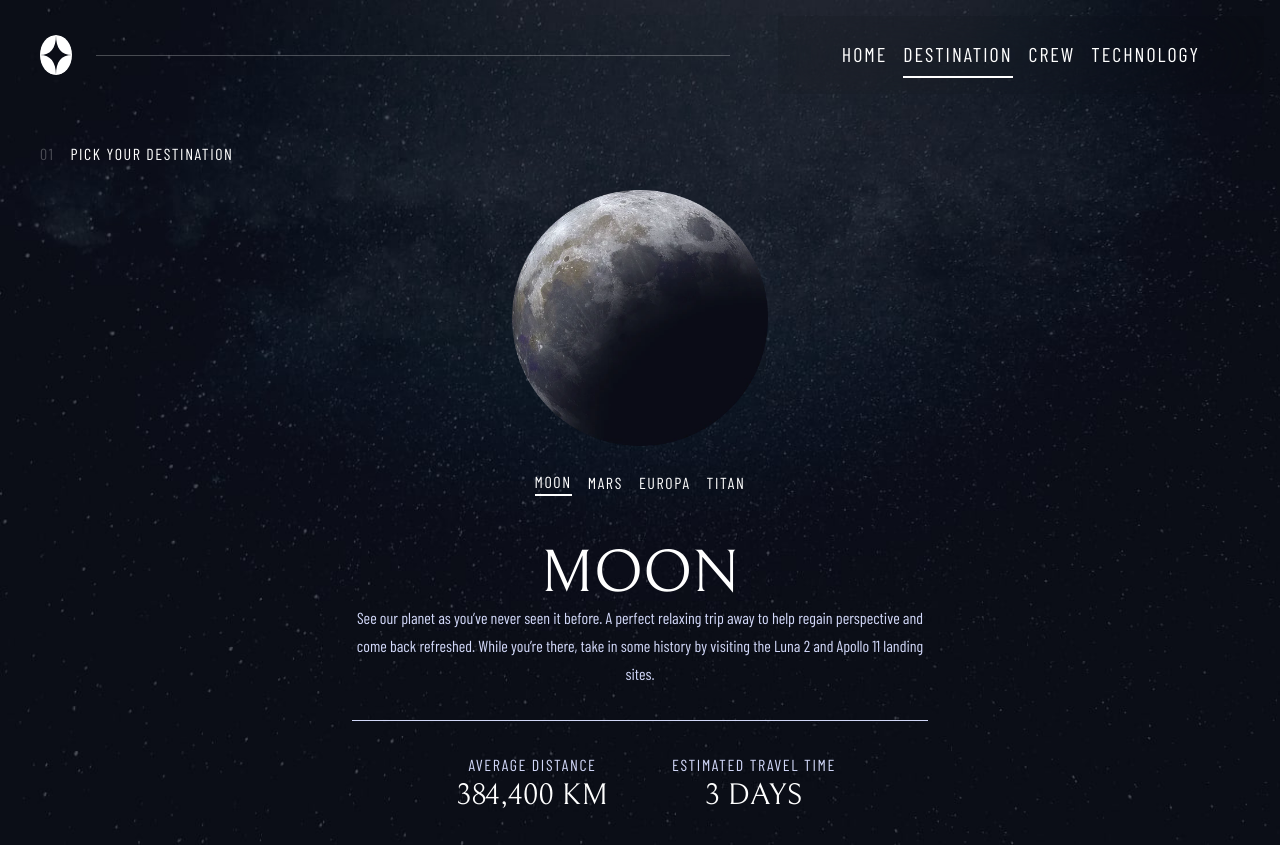
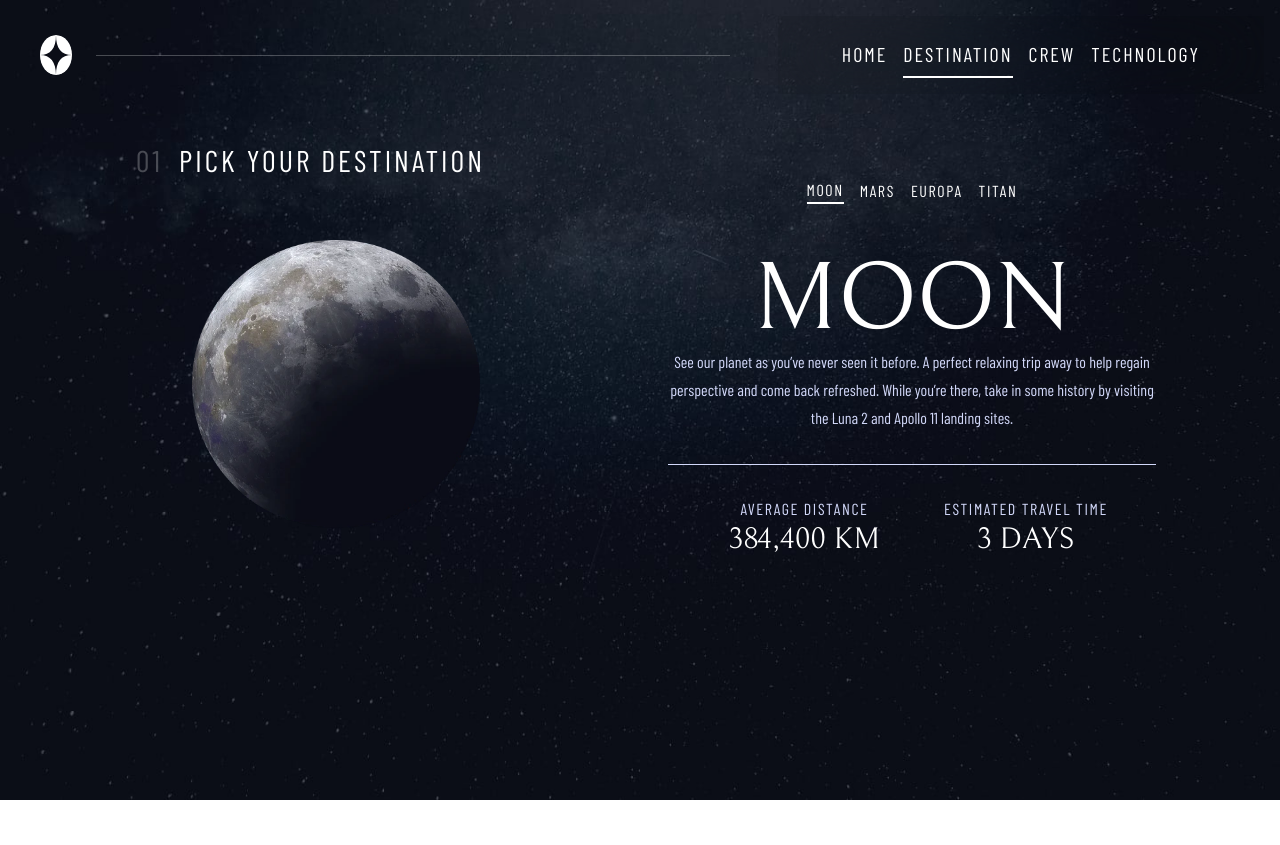
Before and after one commit to ccccchriz/space-tourism-website, a React (Vite) app: page /destinations in a window 1280 px wide. After the commit the page ends 800 px from the top, so only its background shows below. Built offline with nearby package versions, Linux system fonts and the light colour scheme.

Commit message:
destination desktop styling

```diff
--- a/src/pages/Destinations.tsx
+++ b/src/pages/Destinations.tsx
@@ -49,18 +49,18 @@ export default function Destinations() {
 
   return (
     <MainLayout background="destination">
-      <div className="grid place-items-center w-full tablet:grid-cols-2 gap-x-16">
-        <h2 className="w-full flex justify-center gap-4 uppercase font-secondary text-white before:content-['01'] before:opacity-25 tracking-widest mt-8 tablet:pl-10 tablet:justify-start tablet:col-[1_/_3]">
+      <div className="grid place-items-center w-full tablet:grid-cols-2 gap-x-16 desktop:grid-cols-[auto_1fr_1fr] px-24">
+        <h2 className="w-full flex justify-center gap-4 uppercase font-secondary text-white before:content-['01'] before:opacity-25 tracking-widest mt-8 tablet:pl-10 tablet:justify-start tablet:col-[1/3] desktop:col-[1/4] desktop:text-3xl">
           Pick your destination
         </h2>
         <img
           src={data[currentTab].image}
           alt={data[currentTab].alt}
-          className="max-w-64 my-6 tablet:col-[1_/_3]"
+          className="max-w-64 my-6 tablet:col-[1/3] desktop:col-[1/2] desktop:row-[2/6] desktop:px-16 desktop:max-w-[26rem] desktop:mx-8"
         ></img>
         <div
           role="tablist"
-          className="flex flex-wrap gap-4 mx-4 mb-12 tablet:col-[1_/_3]"
+          className="flex flex-wrap gap-4 mx-4 mb-12 tablet:col-[1/3] desktop:col-[2/4]"
         >
           {data.map((el, index) => (
             <button
@@ -78,10 +78,10 @@ export default function Destinations() {
             </button>
           ))}
         </div>
-        <h3 className="font-primary text-6xl text-white uppercase tablet:col-[1_/_3]">
+        <h3 className="font-primary text-6xl text-white uppercase tablet:col-[1/3] desktop:col-[2/4] desktop:text-8xl">
           {data[currentTab].name}
         </h3>
-        <p className="font-secondary text-light-purple text-center mx-7 pb-8 mb-8 border-b border-b-light-purple tablet:col-[1_/_3] tablet:max-w-[36rem] leading-7">
+        <p className="font-secondary text-light-purple text-center mx-7 pb-8 mb-8 border-b border-b-light-purple tablet:col-[1/3] desktop:col-[2/4] tablet:max-w-[36rem] leading-7">
           {data[currentTab].description}
         </p>
         <p className="uppercase tracking-widest font-secondary text-light-purple grid text-center mb-8 tablet:place-self-end">
```
